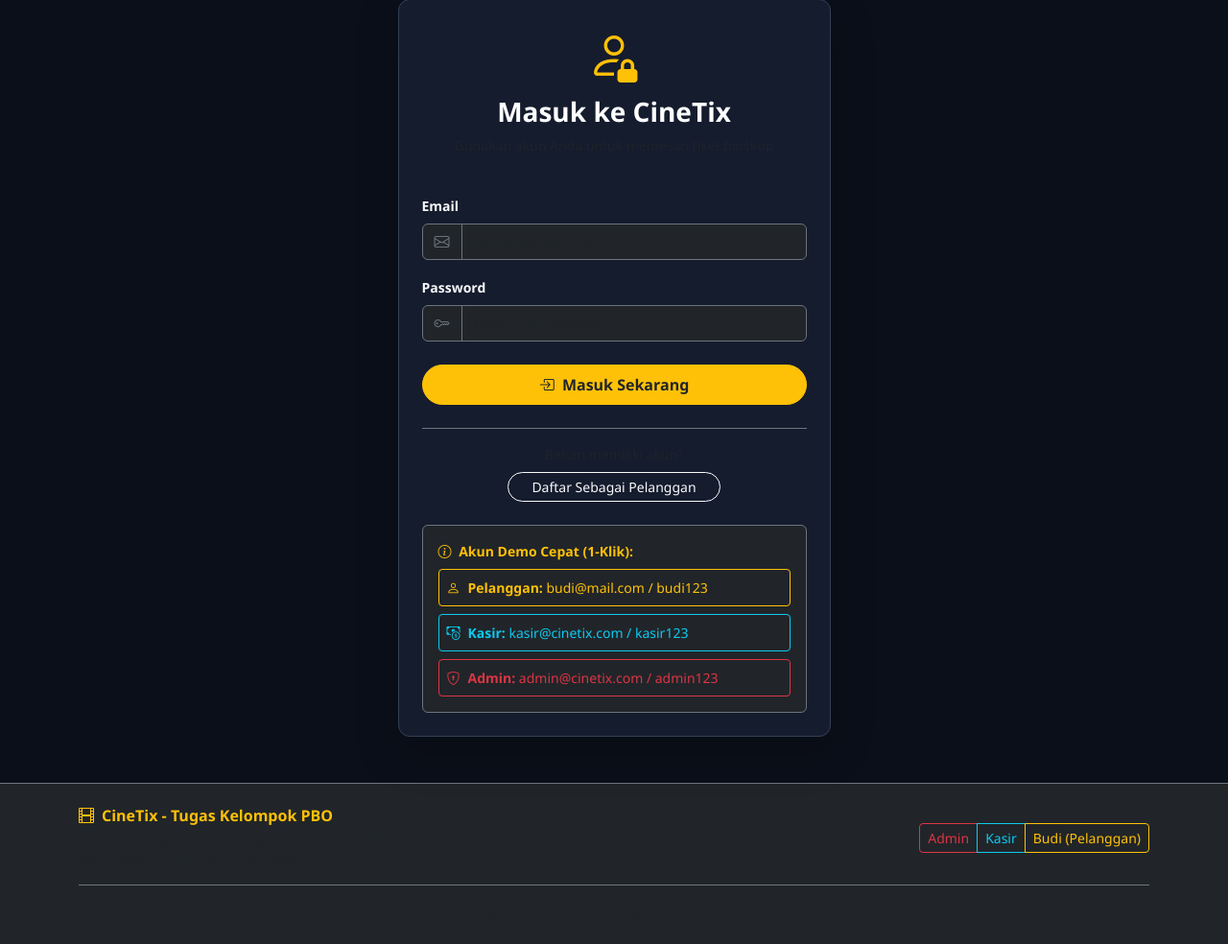
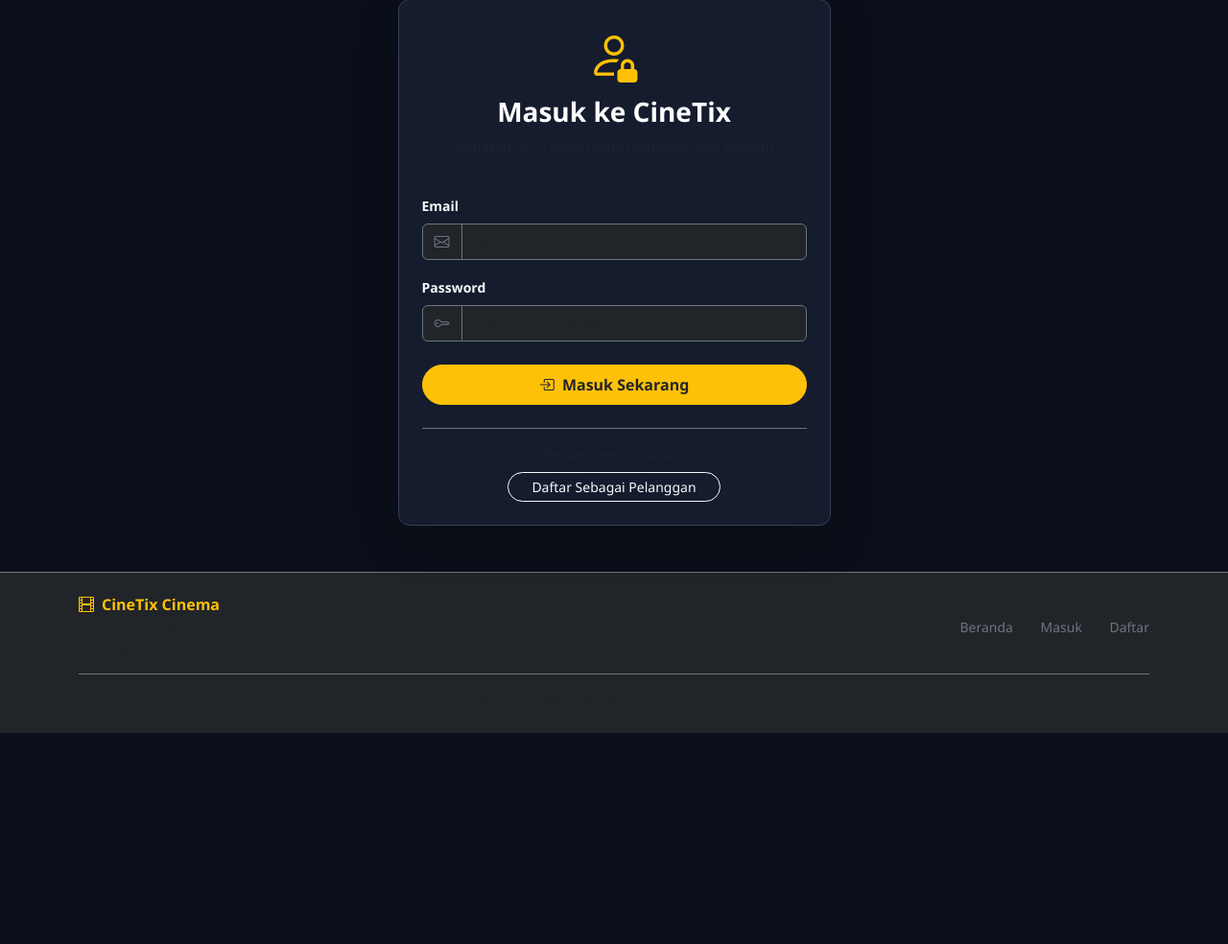
Before and after one commit to zhura24/Cinetix, a PHP site: page /login.php in a window 1280 px wide. Shown: the part 130-1114 px from the top of the page at 96% size. After the commit the page ends 894 px from the top, so only its background shows below. Run offline with PHP 8.4, Linux system fonts and the light colour scheme; data comes from the database, SQL or seed files in the repository.

Commit message:
Update: Pembersihan footer dan penyesuaian alur login murni seperti Java

```diff
--- a/admin/film.php
+++ b/admin/film.php
@@ -72,7 +72,7 @@ require_once __DIR__ . '/../includes/header.php';
             <h3 class="fw-bold text-white mb-1">
                 <i class="bi bi-collection-play-fill text-warning me-2"></i>Kelola Film
             </h3>
-            <p class="text-muted small mb-0">Implementasi method <code>Admin.kelolaFilm()</code> (Tambah, Ubah Rating Usia, Hapus)</p>
+            <p class="text-muted small mb-0">Kelola daftar film bioskop, rating usia, dan informasi penayangan</p>
         </div>
         <button class="btn btn-warning text-dark fw-bold rounded-pill px-3" data-bs-toggle="modal" data-bs-target="#modalTambahFilm">
             <i class="bi bi-plus-circle me-1"></i> Tambah Film Baru
--- a/admin/index.php
+++ b/admin/index.php
@@ -98,7 +98,7 @@ require_once __DIR__ . '/../includes/header.php';
                 <h4 class="fw-bold text-white mb-1">
                     <i class="bi bi-file-earmark-bar-graph text-warning me-2"></i>Laporan Penjualan Bioskop
                 </h4>
-                <p class="text-muted small mb-0">Implementasi method <code>Admin.lihatLaporan()</code> dari kode Java CineTix</p>
+                <p class="text-muted small mb-0">Rekapitulasi transaksi penjualan tiket bioskop yang telah terkonfirmasi</p>
             </div>
             <button onclick="window.print()" class="btn btn-outline-light btn-sm rounded-pill px-3">
                 <i class="bi bi-printer me-1"></i> Cetak Laporan
--- a/admin/jadwal.php
+++ b/admin/jadwal.php
@@ -83,7 +83,7 @@ require_once __DIR__ . '/../includes/header.php';
             <h3 class="fw-bold text-white mb-1">
                 <i class="bi bi-calendar3-range-fill text-warning me-2"></i>Kelola Jadwal Penayangan
             </h3>
-            <p class="text-muted small mb-0">Implementasi method <code>Admin.kelolaJadwal()</code> (Tambah, Ubah, Hapus)</p>
+            <p class="text-muted small mb-0">Atur penayangan film, tanggal, jam tayang, studio, dan harga tiket</p>
         </div>
         <button class="btn btn-warning text-dark fw-bold rounded-pill px-3" data-bs-toggle="modal" data-bs-target="#modalTambahJadwal">
             <i class="bi bi-plus-circle me-1"></i> Tambah Jadwal Baru
@@ -101,7 +101,7 @@ require_once __DIR__ . '/../includes/header.php';
                         <th>STUDIO</th>
                         <th>TANGGAL & JAM</th>
                         <th>HARGA DASAR</th>
-                        <th>HARGA TIKET (POLIMORFISME)</th>
+                        <th>HARGA TIKET</th>
                         <th>STATUS</th>
                         <th class="text-end">AKSI</th>
                     </tr>
--- a/includes/footer.php
+++ b/includes/footer.php
@@ -7,22 +7,23 @@
     <div class="container">
         <div class="row align-items-center g-3">
             <div class="col-md-6 text-center text-md-start">
-                <h6 class="text-warning mb-1 fw-bold"><i class="bi bi-film me-2"></i>CineTix - Tugas Kelompok PBO</h6>
+                <h6 class="text-warning mb-1 fw-bold"><i class="bi bi-film me-2"></i>CineTix Cinema</h6>
                 <p class="text-muted small mb-0">
-                    Sistem Pemesanan Tiket Bioskop berbasis OOP PHP (16 Class, 3 Abstract Class, Polimorfisme, Pewarisan, Komposisi).
+                    Sistem pemesanan tiket bioskop modern dengan kemudahan reservasi kursi dan berbagai metode pembayaran.
                 </p>
             </div>
             <div class="col-md-6 text-center text-md-end">
-                <span class="text-muted small me-2">Akun Demo Cepat:</span>
-                <div class="btn-group btn-group-sm" role="group">
-                    <a href="<?= $baseUrl ?>login.php?quick=admin" class="btn btn-outline-danger">Admin</a>
-                    <a href="<?= $baseUrl ?>login.php?quick=kasir" class="btn btn-outline-info">Kasir</a>
-                    <a href="<?= $baseUrl ?>login.php?quick=pelanggan" class="btn btn-outline-warning">Budi (Pelanggan)</a>
-                </div>
+                <ul class="list-inline mb-0 small text-muted">
+                    <li class="list-inline-item"><a href="<?= $baseUrl ?>index.php" class="text-secondary text-decoration-none">Beranda</a></li>
+                    <li class="list-inline-item">&bull;</li>
+                    <li class="list-inline-item"><a href="<?= $baseUrl ?>login.php" class="text-secondary text-decoration-none">Masuk</a></li>
+                    <li class="list-inline-item">&bull;</li>
+                    <li class="list-inline-item"><a href="<?= $baseUrl ?>register.php" class="text-secondary text-decoration-none">Daftar</a></li>
+                </ul>
             </div>
         </div>
         <div class="text-center text-muted small mt-3 pt-3 border-top border-secondary">
-            &copy; <?= date('Y') ?> CineTix Kelompok 8. Dibuat untuk Tugas Pemrograman Berorientasi Objek.
+            &copy; <?= date('Y') ?> CineTix Cinema. All rights reserved.
         </div>
     </div>
 </footer>
--- a/kasir/validasi.php
+++ b/kasir/validasi.php
@@ -63,7 +63,7 @@ require_once __DIR__ . '/../includes/header.php';
             <h3 class="fw-bold text-white mb-1">
                 <i class="bi bi-upc-scan text-info me-2"></i>Validasi Tiket (Gate Check-In) & Cetak
             </h3>
-            <p class="text-muted small mb-0">Implementasi method <code>Tiket.validasi()</code> dan <code>Kasir.cetakTiket()</code></p>
+            <p class="text-muted small mb-0">Pemeriksaan keabsahan tiket penonton di pintu studio dan cetak tiket loket</p>
         </div>
         <a href="index.php" class="btn btn-outline-warning btn-sm rounded-pill px-3">
             <i class="bi bi-cash-coin me-1"></i> Ke Verifikasi Pembayaran Tunai &rarr;
--- a/login.php
+++ b/login.php
@@ -2,30 +2,6 @@
 // login.php - Login Pengguna CineTix
 $pageTitle = 'Login - CineTix';
 require_once __DIR__ . '/classes/autoload.php';
-
-// Quick login handler via URL parameter
-if (isset($_GET['quick'])) {
-    $quick = $_GET['quick'];
-    if ($quick === 'admin') {
-        $u = CineTix::login('admin@cinetix.com', 'admin123');
-        if ($u) {
-            header('Location: admin/index.php');
-            exit;
-        }
-    } elseif ($quick === 'kasir') {
-        $u = CineTix::login('kasir@cinetix.com', 'kasir123');
-        if ($u) {
-            header('Location: kasir/index.php');
-            exit;
-        }
-    } elseif ($quick === 'pelanggan') {
-        $u = CineTix::login('budi@mail.com', 'budi123');
-        if ($u) {
-            header('Location: index.php');
-            exit;
-        }
-    }
-}
 
 $error = null;
 
@@ -91,24 +67,6 @@ require_once __DIR__ . '/includes/header.php';
                         Daftar Sebagai Pelanggan
                     </a>
                 </div>
-
-                <!-- Demo Credentials -->
-                <div class="mt-4 p-3 bg-dark rounded border border-secondary">
-                    <div class="fw-bold text-warning small mb-2">
-                        <i class="bi bi-info-circle me-1"></i> Akun Demo Cepat (1-Klik):
-                    </div>
-                    <div class="d-grid gap-2">
-                        <a href="login.php?quick=pelanggan" class="btn btn-outline-warning btn-sm text-start py-2">
-                            <i class="bi bi-person me-2"></i><strong>Pelanggan:</strong> budi@mail.com / budi123
-                        </a>
-                        <a href="login.php?quick=kasir" class="btn btn-outline-info btn-sm text-start py-2">
-                            <i class="bi bi-cash-coin me-2"></i><strong>Kasir:</strong> kasir@cinetix.com / kasir123
-                        </a>
-                        <a href="login.php?quick=admin" class="btn btn-outline-danger btn-sm text-start py-2">
-                            <i class="bi bi-shield-lock me-2"></i><strong>Admin:</strong> admin@cinetix.com / admin123
-                        </a>
-                    </div>
-                </div>
             </div>
         </div>
     </div>
```
